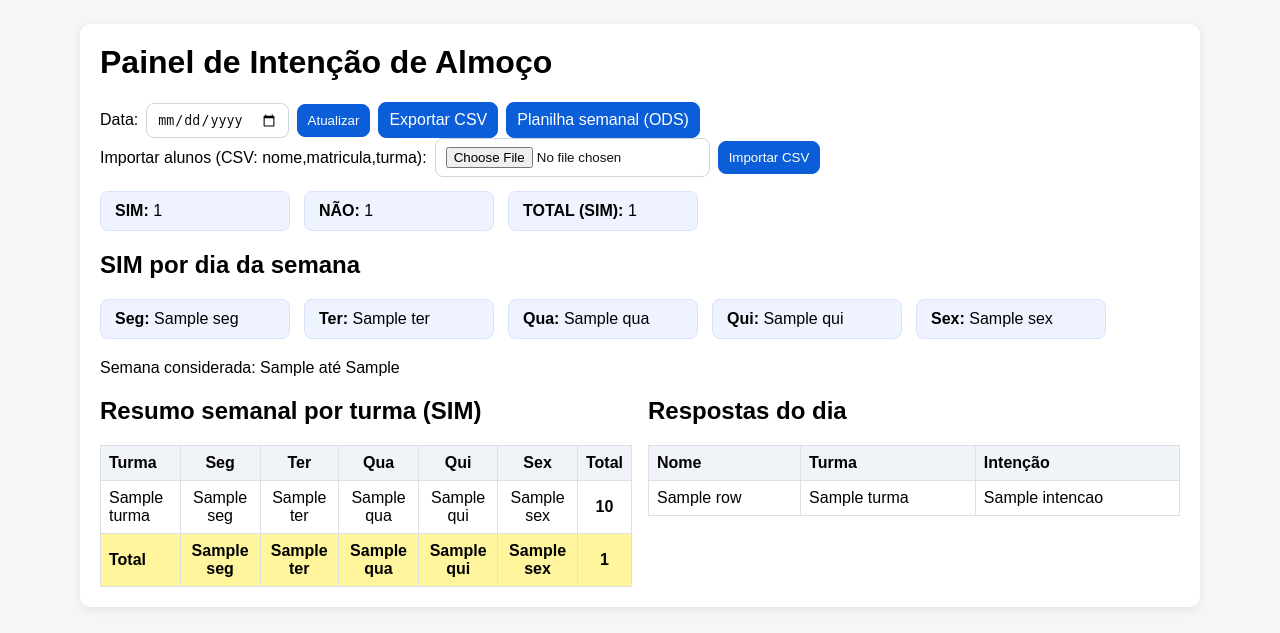
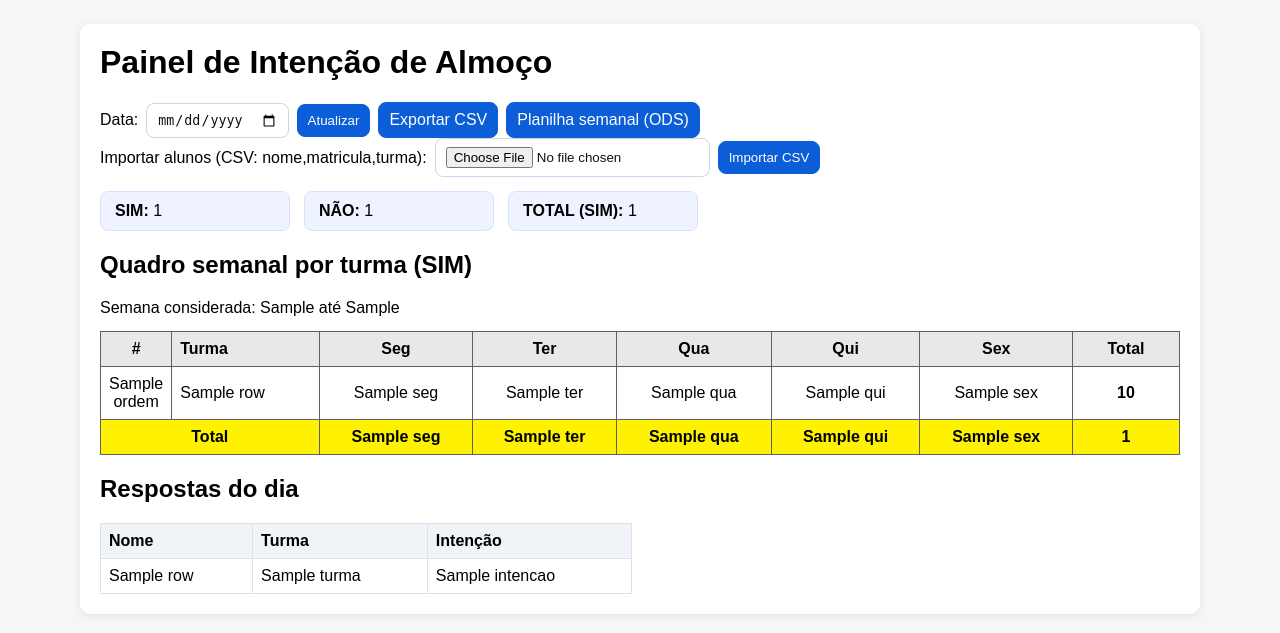
Before and after one commit to FranciscoCarlos1/ALMOCO, a Flask app: template templates/admin.html in a window 1280 px wide. Shown: the top 633 px of the page. Run offline with Flask 3, Linux system fonts and the light colour scheme; the template is opened without the code that fills it: most values are stand-ins (such as "Sample title", 1, 10 or a date in 2020).

Commit message:
feat: painel semanal no formato de planilha por turma

```diff
--- a/app.py
+++ b/app.py
@@ -26,6 +26,20 @@ TURMAS = [
     "TST II",
     "TST III",
 ]
+
+TURMAS_LABEL = {
+    "TAI I": "TÉCNICO EM AUTOMAÇÃO INDUSTRIAL – 1",
+    "TAI II": "TÉCNICO EM AUTOMAÇÃO INDUSTRIAL – 2",
+    "TAI III": "TÉCNICO EM AUTOMAÇÃO INDUSTRIAL – 3",
+    "TIN I": "TÉCNICO EM INFORMÁTICA – 1",
+    "TIN II": "TÉCNICO EM INFORMÁTICA – 2",
+    "TIN III": "TÉCNICO EM INFORMÁTICA – 3",
+    "TST I": "TÉCNICO EM SEGURANÇA DO TRABALHO – 1",
+    "TST II": "TÉCNICO EM SEGURANÇA DO TRABALHO – 2",
+    "TST III": "TÉCNICO EM SEGURANÇA DO TRABALHO – 3",
+}
+
+TURMAS_ORDEM_QUADRO = ["TAI I", "TAI II", "TAI III", "TIN I", "TIN II", "TIN III", "TST I", "TST II", "TST III"]
 
 INTENCOES = ["SIM", "NAO"]
 DIAS_SEMANA = ["seg", "ter", "qua", "qui", "sex"]
@@ -322,6 +336,35 @@ def admin() -> str:
 
     total_semana_geral = sum(semana_sim.values())
 
+    quadro_rows = []
+    for idx, turma in enumerate(TURMAS_ORDEM_QUADRO, start=1):
+        item = turma_semana.get(turma, {"seg": 0, "ter": 0, "qua": 0, "qui": 0, "sex": 0, "total": 0})
+        quadro_rows.append(
+            {
+                "ordem": idx,
+                "turma_nome": TURMAS_LABEL.get(turma, turma),
+                "seg": item["seg"],
+                "ter": item["ter"],
+                "qua": item["qua"],
+                "qui": item["qui"],
+                "sex": item["sex"],
+                "total": item["total"],
+            }
+        )
+
+    quadro_rows.append(
+        {
+            "ordem": len(quadro_rows) + 1,
+            "turma_nome": "SERVIDORES",
+            "seg": 0,
+            "ter": 0,
+            "qua": 0,
+            "qui": 0,
+            "sex": 0,
+            "total": 0,
+        }
+    )
+
     return render_template(
         "admin.html",
         resumo=resumo,
@@ -336,6 +379,7 @@ def admin() -> str:
         semana_sim=semana_sim,
         turma_semana=turma_semana,
         total_semana_geral=total_semana_geral,
+        quadro_rows=quadro_rows,
         semana_inicio=segunda.isoformat(),
         semana_fim=sexta.isoformat(),
     )
--- a/templates/admin.html
+++ b/templates/admin.html
@@ -14,7 +14,9 @@
       th, td { border: 1px solid #dce1e7; padding: 8px; text-align: left; }
       th { background: #f0f3f7; }
       .center { text-align: center; }
-      .total-row th, .total-row td { background: #fff59d; font-weight: 700; }
+      .quadro th, .quadro td { border: 1px solid #5f5f5f; }
+      .quadro thead th { background: #e8e8e8; }
+      .total-row th, .total-row td { background: #fff200; font-weight: 700; }
       .filtro { display: flex; gap: 8px; align-items: center; flex-wrap: wrap; }
       input, button, a.btn { padding: 8px 10px; border-radius: 8px; border: 1px solid #cfd6dd; text-decoration: none; color: #111; }
       button, a.btn.primary { background: #0b5ed7; border-color: #0b5ed7; color: #fff; cursor: pointer; }
@@ -60,47 +62,38 @@
         <div class="card"><strong>TOTAL (SIM):</strong> {{ total_geral }}</div>
       </section>
 
-      <h2>SIM por dia da semana</h2>
-      <div class="totais">
-        <div class="card"><strong>Seg:</strong> {{ semana_sim.seg }}</div>
-        <div class="card"><strong>Ter:</strong> {{ semana_sim.ter }}</div>
-        <div class="card"><strong>Qua:</strong> {{ semana_sim.qua }}</div>
-        <div class="card"><strong>Qui:</strong> {{ semana_sim.qui }}</div>
-        <div class="card"><strong>Sex:</strong> {{ semana_sim.sex }}</div>
-      </div>
+      <h2>Quadro semanal por turma (SIM)</h2>
       <div>Semana considerada: {{ semana_inicio }} até {{ semana_fim }}</div>
-
-      <div class="split">
-        <section>
-          <h2>Resumo semanal por turma (SIM)</h2>
-          <table>
+      <table class="quadro">
             <thead>
               <tr>
+                <th class="center" style="width:50px">#</th>
                 <th>Turma</th>
                 <th class="center">Seg</th>
                 <th class="center">Ter</th>
                 <th class="center">Qua</th>
                 <th class="center">Qui</th>
                 <th class="center">Sex</th>
-                <th class="center">Total</th>
+                <th class="center" style="width:90px">Total</th>
               </tr>
             </thead>
             <tbody>
-              {% for turma, item in turma_semana.items() %}
+              {% for row in quadro_rows %}
               <tr>
-                <td>{{ turma }}</td>
-                <td class="center">{{ item.seg }}</td>
-                <td class="center">{{ item.ter }}</td>
-                <td class="center">{{ item.qua }}</td>
-                <td class="center">{{ item.qui }}</td>
-                <td class="center">{{ item.sex }}</td>
-                <td class="center"><strong>{{ item.total }}</strong></td>
+                <td class="center">{{ row.ordem }}</td>
+                <td>{{ row.turma_nome }}</td>
+                <td class="center">{{ row.seg }}</td>
+                <td class="center">{{ row.ter }}</td>
+                <td class="center">{{ row.qua }}</td>
+                <td class="center">{{ row.qui }}</td>
+                <td class="center">{{ row.sex }}</td>
+                <td class="center"><strong>{{ row.total }}</strong></td>
               </tr>
               {% endfor %}
             </tbody>
             <tfoot>
               <tr class="total-row">
-                <th>Total</th>
+                <th class="center" colspan="2">Total</th>
                 <th class="center">{{ semana_sim.seg }}</th>
                 <th class="center">{{ semana_sim.ter }}</th>
                 <th class="center">{{ semana_sim.qua }}</th>
@@ -110,8 +103,8 @@
               </tr>
             </tfoot>
           </table>
-        </section>
 
+      <div class="split">
         <section>
           <h2>Respostas do dia</h2>
           <table>
```
